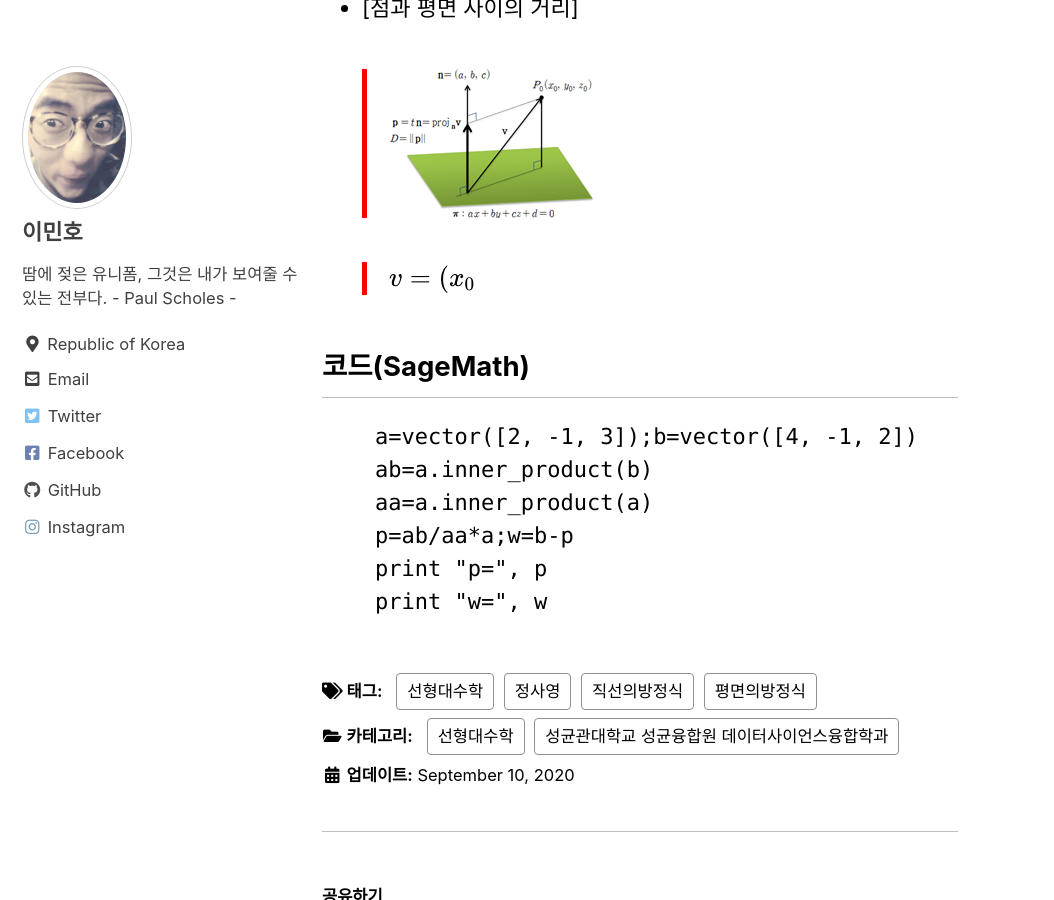
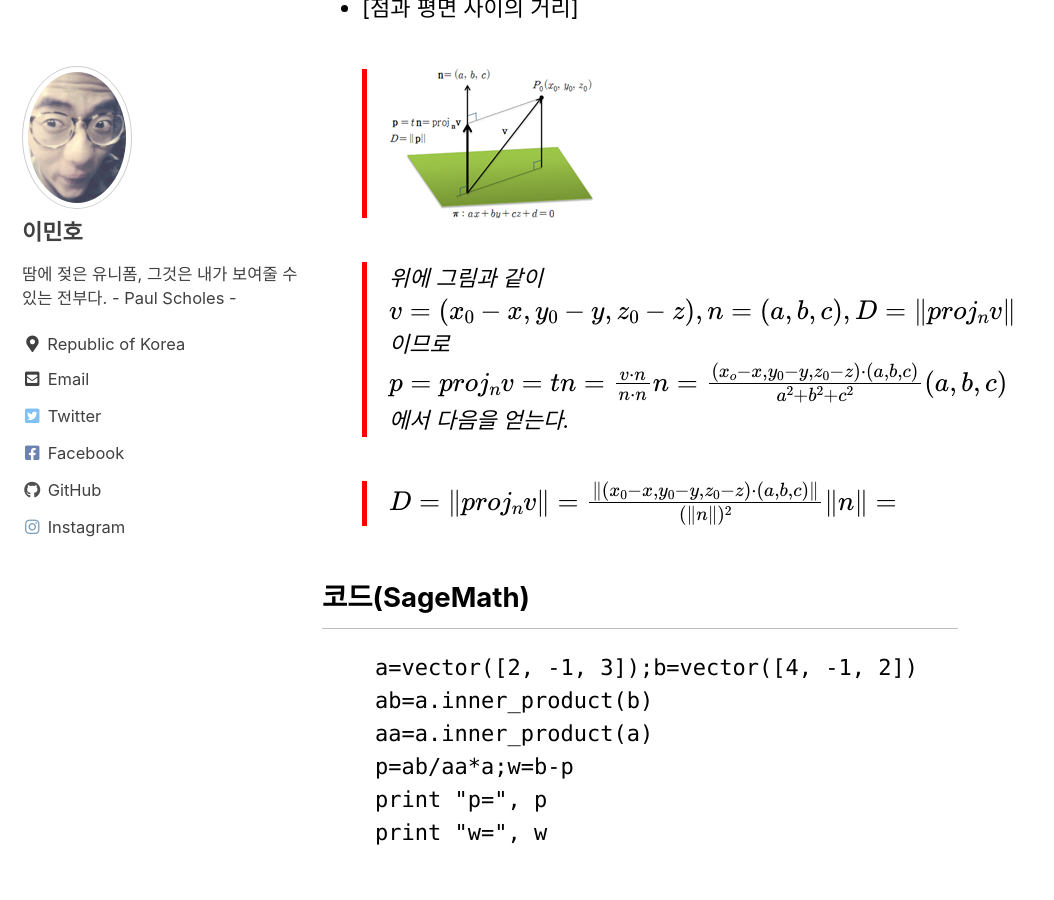
Before and after one commit to DSLuGu/DSLuGu.github.io, a Jekyll site: the page built from _posts/2020-09-10-직선과-평면의-벡터방정식.md, in a window 1280 px wide and 900 px high, scrolled down 2108 px. Shown: the whole window, without its empty margins (0-1054 px from the left). Built offline with Jekyll 4.4.1, drawn with Linux system fonts in a browser that asks for light colours; cached includes are drawn as plain includes; formulas are drawn with MathJax 3.

Commit message:
Posting 직선과 평면의 벡터방정식

```diff
--- a/_posts/2020-09-10-직선과-평면의-벡터방정식.md
+++ b/_posts/2020-09-10-직선과-평면의-벡터방정식.md
@@ -41,9 +41,11 @@ last_modified_at: 2020-09-10T18:00:00+09:00
 ## 증명
 
 - [점과 평면 사이의 거리]
-    > ![Foo]({{ "/assets/images/D거리_증명.png" | relative_url }})
+    > ![Img_D거리_증명]({{ "/assets/images/D거리_증명.png" | relative_url }})
 
-    > $v=(x_0$
+    > 위에 그림과 같이 $v=(x_0-x,y_0-y,z_0-z), n=(a,b,c), D=\lVert proj_n{v} \rVert$이므로 $p=proj_n{v}=tn=\frac{v \cdot n}{n \cdot n}n=\frac{(x_o-x,y_0-y,z_0-z) \cdot (a,b,c)}{a^2+b^2+c^2}(a,b,c)$에서 다음을 얻는다.
+
+    > $D=\lVert proj_n{v} \rVert = \frac{\lVert (x_0-x,y_0-y,z_0-z) \cdot (a,b,c) \rVert}{(\lVert n \rVert)^2} \lVert n \rVert = $
 
 ## 코드(SageMath)
 
```
